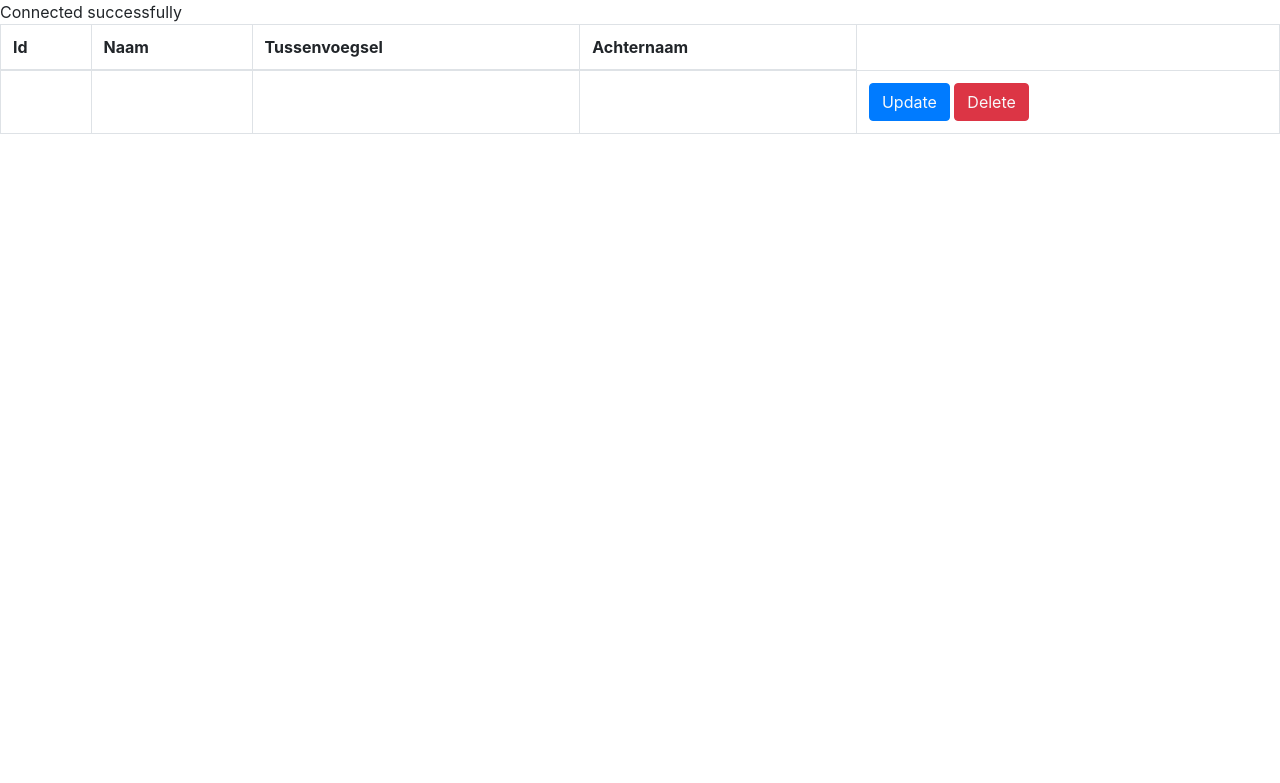
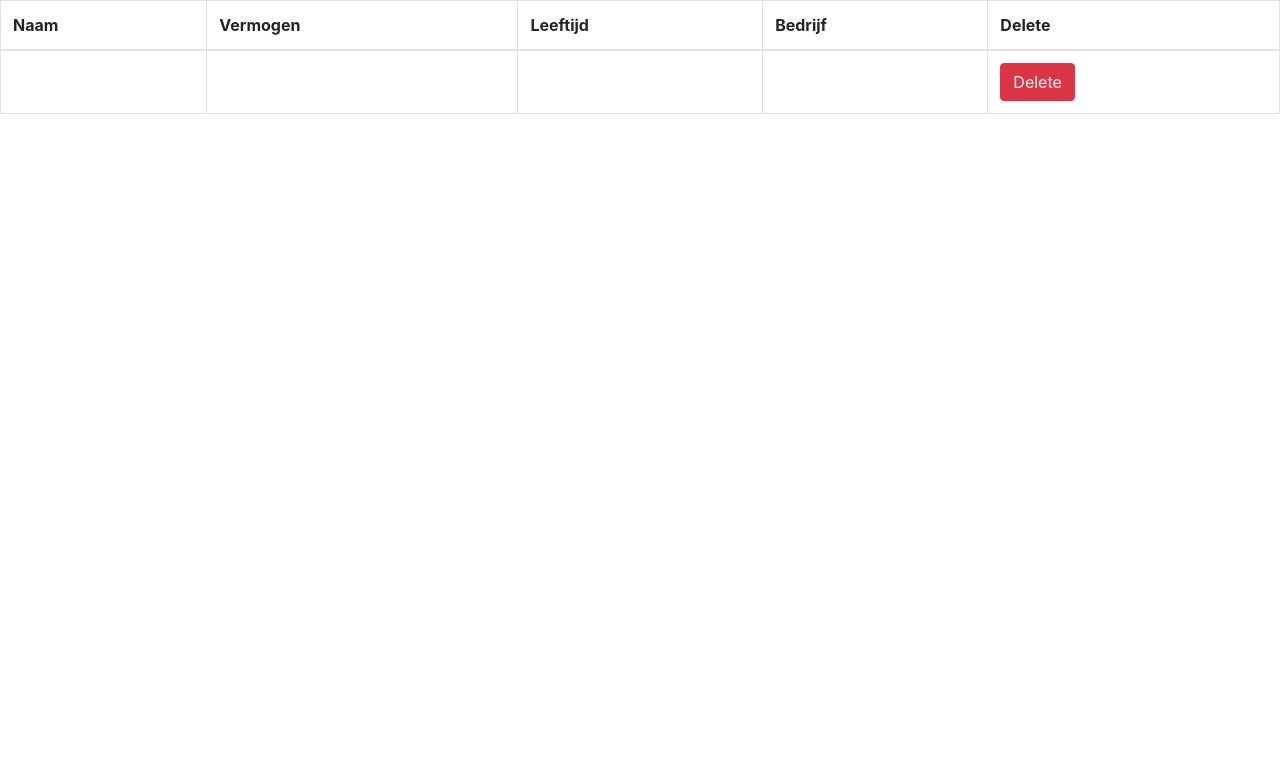
Before and after one commit to Hamza-Alchbli/php-pdo-crud-proeftoets, a PHP site: page /read.php in a window 1280 px wide. Shown: the top 783 px of the page. Run offline with PHP 8.4, Linux system fonts and the light colour scheme; tables that the repository leaves empty or names only in its code hold one stand-in row (values such as "Sample post"); data that the repository does not hold is empty.

Commit message:
commit-4

```diff
--- a/connect.php
+++ b/connect.php
@@ -8,7 +8,7 @@ try {
     $pdo = new PDO("mysql:host=$servername;dbname=$dbname;charset=UTF8", $username, $password);
     // set the PDO error mode to exception
     $pdo->setAttribute(PDO::ATTR_ERRMODE, PDO::ERRMODE_EXCEPTION);
-    echo "Connected successfully";
+    // echo "Connected successfully";
 } catch (PDOException $e) {
     die("Could not connect to the database $dbname :" . $e->getMessage());
 }
--- a/read.php
+++ b/read.php
@@ -25,22 +25,23 @@ try {
     <table class="table table-bordered table-condensed">
         <thead>
             <tr>
-                    <th>Id</th>
                 <th>Naam</th>
-                    <th>Tussenvoegsel</th>
-                    <th>Achternaam</th>
+                <th>Vermogen</th>
+                <th>Leeftijd</th>
+                <th>Bedrijf</th>
+                <th>Delete</th>
             </tr>
         </thead>
         <tbody>
             <?php while ($row = $q->fetch()) : ?>
                 <tr>
-                        <td><?php echo htmlspecialchars($row['Id']) ?></td>
                     <td><?php echo htmlspecialchars($row['Naam']); ?></td>
-                        <td><?php echo htmlspecialchars($row['Tussenvoegsel']); ?></td>
-                        <td><?php echo htmlspecialchars($row['Achternaam']); ?></td>
+
+                    <td><?php echo htmlspecialchars($row['Networth']); ?></td>
+                    <td><?php echo htmlspecialchars($row['Age']); ?></td>
+                    <td><?php echo htmlspecialchars($row['MyCompany']); ?></td>
                     <td>
-                            <button class="btn btn-primary"><a href="updateForm.php?updateid=<?= $row['Id'] ?>" class="text-light">Update</a></button>
-                            <button class="btn btn-danger"><a href="delete.php?deleteid=<?= $row['Id'] ?>"   class="text-light">Delete</a></button>
+                        <button class="btn btn-danger"><a href="delete.php?deleteid=<?= $row['Id'] ?>" class="text-light">Delete</a></button>
                     </td>
                 </tr>
             <?php endwhile; ?>
```
Lines whose indentation alone changed are shown as unchanged.
